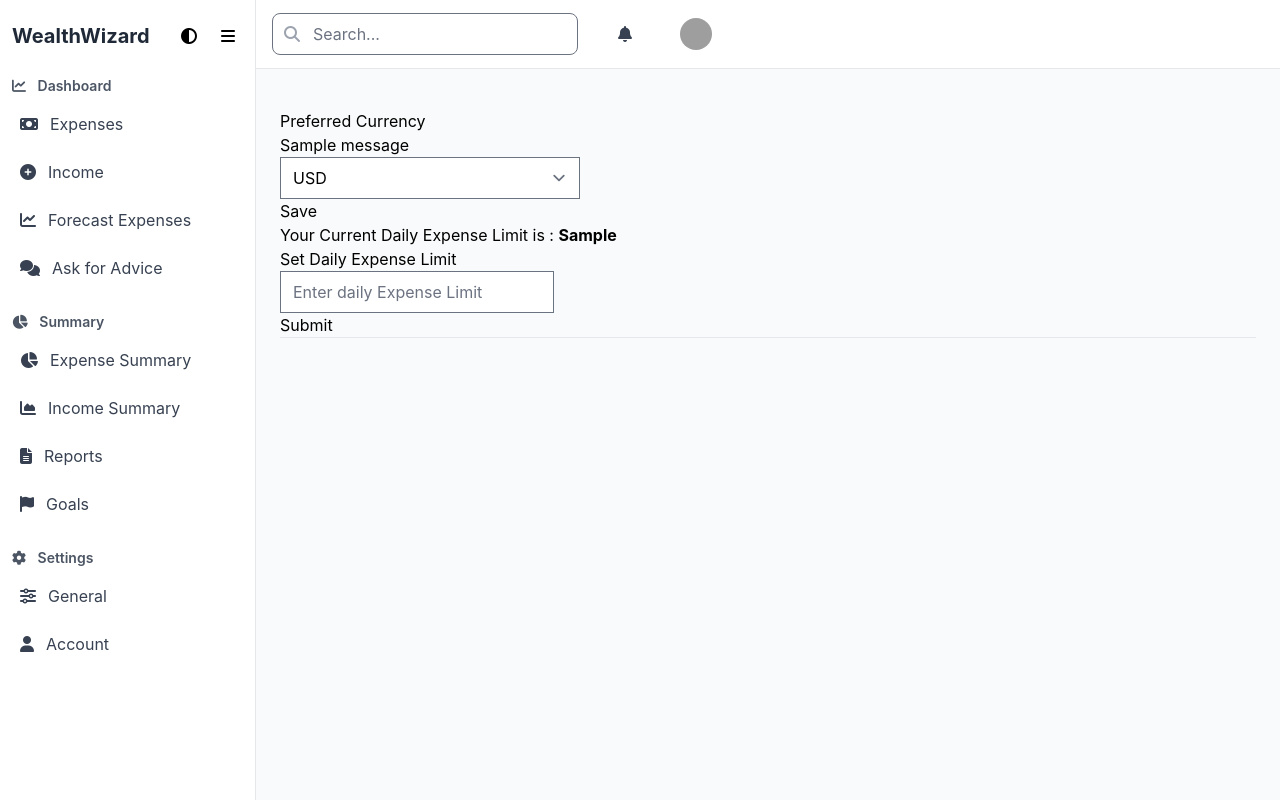
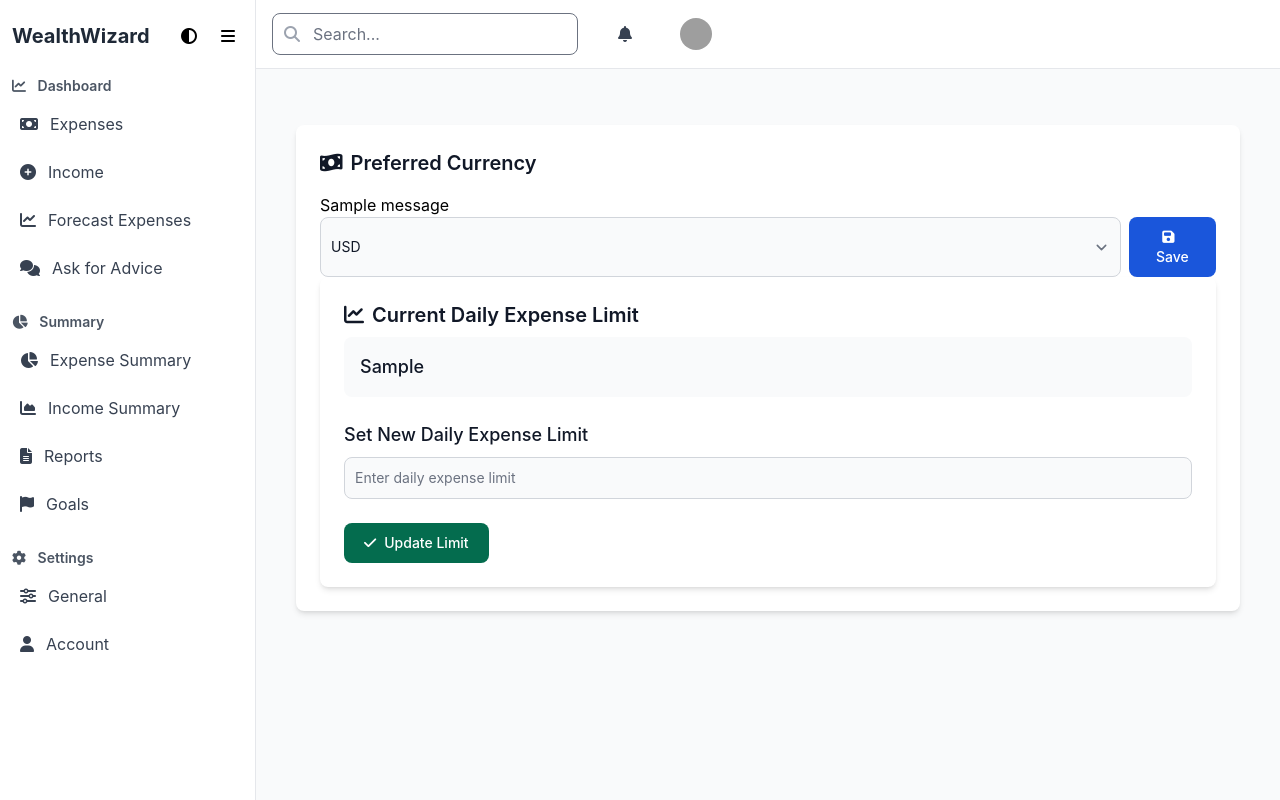
Before and after one commit to tanmay2k/DevSecOps, a Django app: template templates/preferences/index.html in a window 1280 px wide. Run offline with Django 4.2, Linux system fonts and the light colour scheme; the template is opened without the code that fills it: most values are stand-ins (such as "Sample title", 1, 10 or a date in 2020); one stand-in notice (Sample message) is shown; some libraries are stand-ins or nearby versions; grey boxes are pictures that could not be loaded.

Commit message:
UI: settings overhaul

```diff
--- a/templates/preferences/index.html
+++ b/templates/preferences/index.html
@@ -1,43 +1,72 @@
-{% extends 'base.html'%} {% block content %}
+{% extends 'base.html' %}
 
-<div class="container mt-4">
-    <h5>Preferred Currency</h5>
+{% block content %}
+<div class="container mx-auto px-4 py-8 max-w-3xl">
+    <!-- Currency Preferences Section -->
+    <div class="mb-8 bg-white dark:bg-gray-800 rounded-lg shadow-md p-6">
+        <h2 class="text-xl font-semibold mb-4 text-gray-900 dark:text-white">
+            <i class="fas fa-money-bill-wave mr-2"></i>Preferred Currency
+        </h2>
+
         {% include 'partials/_messages.html' %}
-    <form action="{% url 'preferences'%}" method="post">
+
+        <form action="{% url 'preferences' %}" method="post">
             {% csrf_token %}
-        <div class="input-group">
-            <select name="currency" class="custom-select" id="inputGroupSelect04">
-                {% if user_preferences.currency%}
-                <option name="currency" selected value="{{user_preferences.currency}}">{{user_preferences.currency}}
+            <div class="flex gap-2">
+                <select name="currency"
+                    class="bg-gray-50 border border-gray-300 text-gray-900 text-sm rounded-lg focus:ring-blue-500 focus:border-blue-500 block w-full p-2.5 dark:bg-gray-700 dark:border-gray-600 dark:placeholder-gray-400 dark:text-white dark:focus:ring-blue-500 dark:focus:border-blue-500">
+                    {% if user_preferences.currency %}
+                    <option name="currency" selected value="{{user_preferences.currency}}">
+                        {{user_preferences.currency}}
                     </option>
-                {% endif %} {% for currency in currencies %}
+                    {% endif %}
 
-                <option name="currency" value="{{currency.name}} - {{currency.value}}">{{currency.name}} -
-                    {{currency.value}}
+                    {% for currency in currencies %}
+                    <option name="currency" value="{{currency.name}} - {{currency.value}}">
+                        {{currency.name}} - {{currency.value}}
                     </option>
-
                     {% endfor %}
                 </select>
-            <div class="input-group-append">
-                <input class="btn btn-outline-secondary" type="submit" value="Save" />
-            </div>
+
+                <button type="submit"
+                    class="text-white bg-blue-700 hover:bg-blue-800 focus:ring-4 focus:ring-blue-300 font-medium rounded-lg text-sm px-5 py-2.5 dark:bg-blue-600 dark:hover:bg-blue-700 focus:outline-none dark:focus:ring-blue-800">
+                    <i class="fas fa-save mr-2"></i>Save
+                </button>
             </div>
         </form>
     </div>
-<div class="container mt-5">
-    <h5 class="mt-5">Your Current Daily Expense Limit is : <b> {{daily_expense_limit}} </b></h5>
-    <form action="{%url 'set-daily-expense-limit'%}" method="POST">
+
+    <!-- Daily Expense Limit Section -->
+    <div class="bg-white dark:bg-gray-800 rounded-lg shadow-md p-6">
+        <div class="mb-6">
+            <h2 class="text-xl font-semibold mb-2 text-gray-900 dark:text-white">
+                <i class="fas fa-chart-line mr-2"></i>Current Daily Expense Limit
+            </h2>
+            <div class="p-4 bg-gray-50 dark:bg-gray-700 rounded-lg">
+                <p class="text-lg font-medium text-gray-900 dark:text-white">
+                    {{daily_expense_limit}}
+                </p>
+            </div>
+        </div>
+
+        <form action="{% url 'set-daily-expense-limit' %}" method="POST">
             {% csrf_token %}
-        <div class="form-group">
-            <h5> <label for="exampleInputEmail1">Set Daily Expense Limit</label></h5>
-            <input type="number" class="form-control" id="exampleInputEmail1" aria-describedby="emailHelp"
-                placeholder="Enter daily Expense Limit" name="daily_expense_limit">
+            <div class="mb-6">
+                <h3 class="text-lg font-medium mb-2 text-gray-900 dark:text-white">
+                    Set New Daily Expense Limit
+                </h3>
+                <input type="number"
+                    name="daily_expense_limit"
+                    class="bg-gray-50 border border-gray-300 text-gray-900 text-sm rounded-lg focus:ring-blue-500 focus:border-blue-500 block w-full p-2.5 dark:bg-gray-700 dark:border-gray-600 dark:placeholder-gray-400 dark:text-white dark:focus:ring-blue-500 dark:focus:border-blue-500"
+                    placeholder="Enter daily expense limit"
+                    required>
             </div>
-        <button type="submit" class="btn btn-primary">Submit</button>
+
+            <button type="submit"
+                class="text-white bg-green-700 hover:bg-green-800 focus:ring-4 focus:ring-green-300 font-medium rounded-lg text-sm px-5 py-2.5 dark:bg-green-600 dark:hover:bg-green-700 focus:outline-none dark:focus:ring-green-800">
+                <i class="fas fa-check mr-2"></i>Update Limit
+            </button>
         </form>
     </div>
-
-
-<hr />
-
+</div>
 {% endblock %}
```
Also changed, not shown: templates/userprofile/profile.html (+82 -78 lines). Lines whose indentation alone changed are shown as unchanged.
